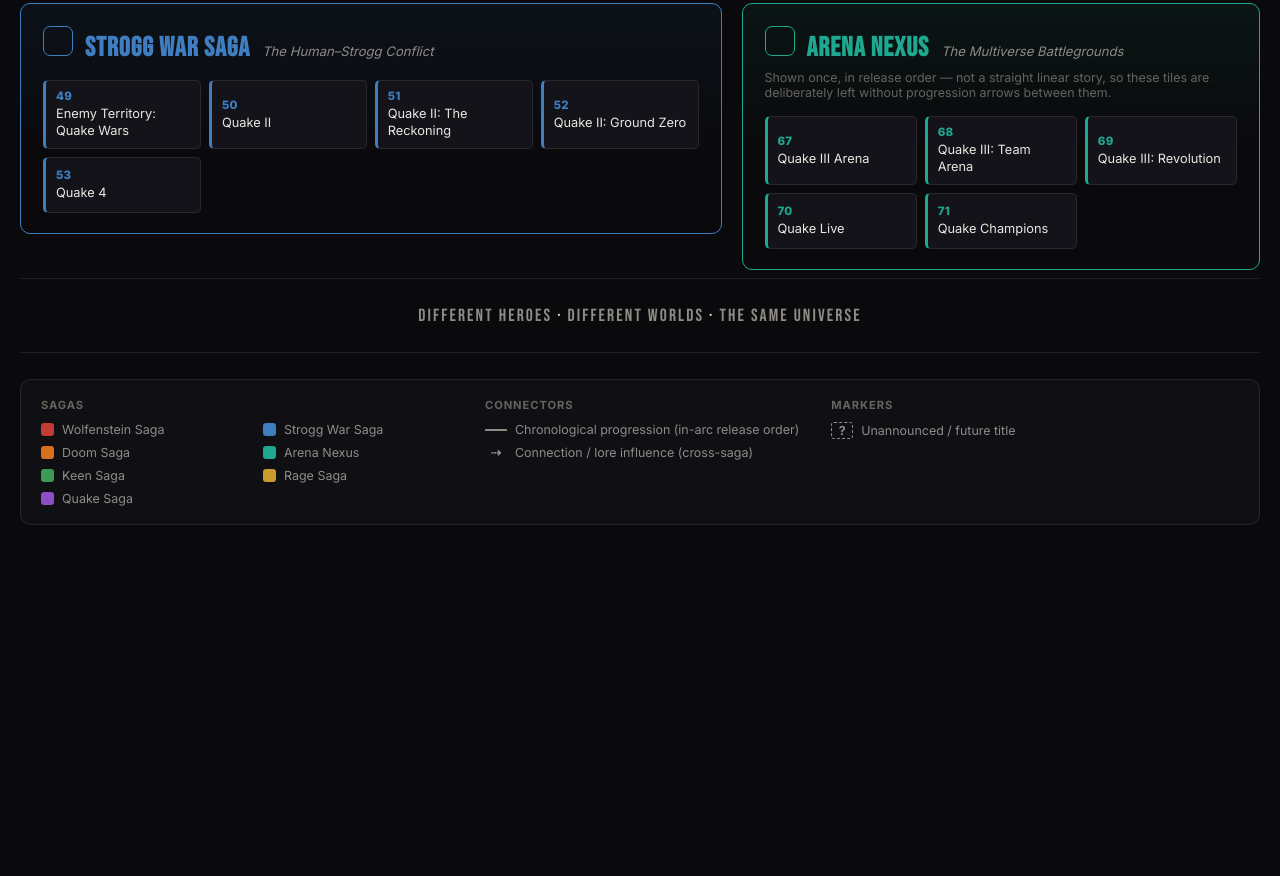
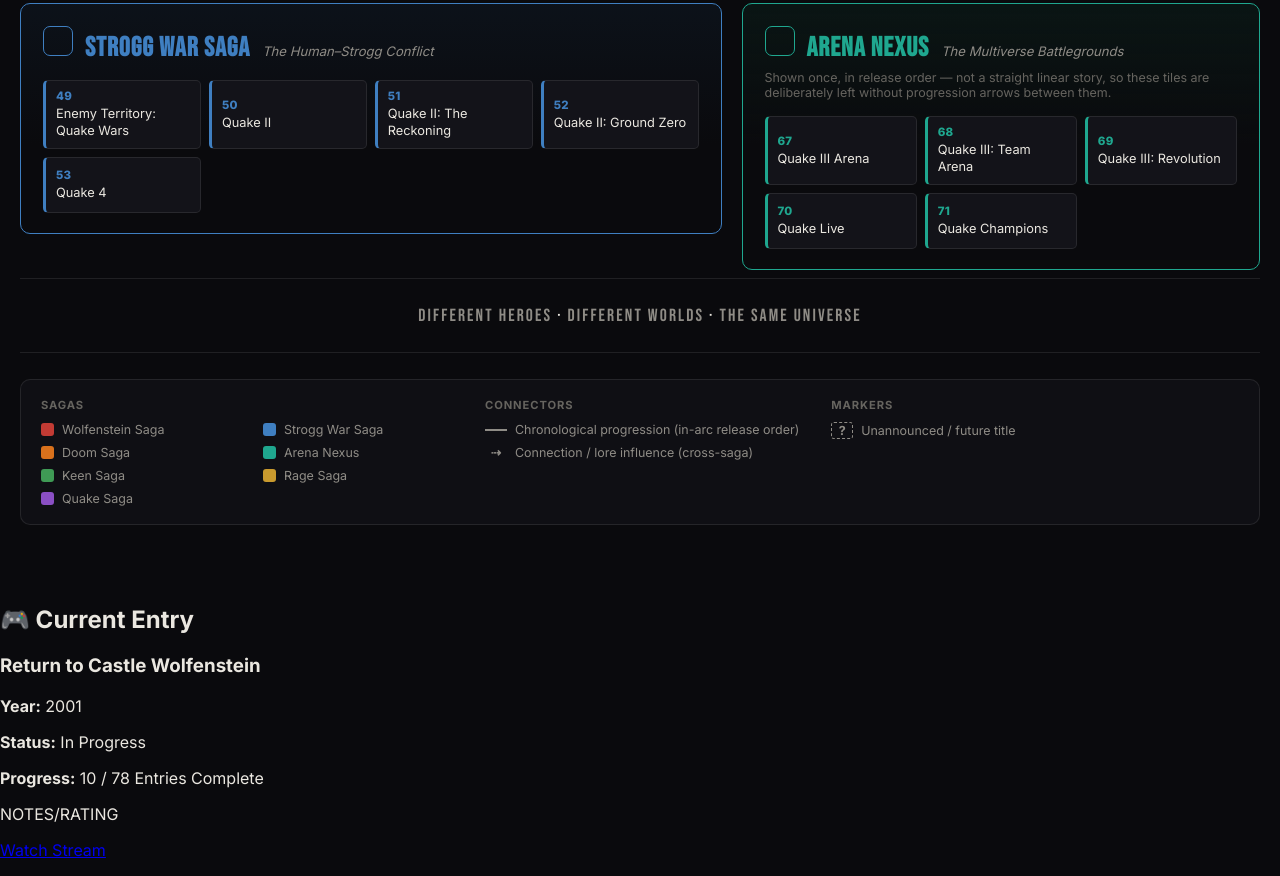
Before and after one commit to teenleaf/Someone-That-s-NoOne-Media-Hub, a plain HTML site: page The id Universe — Corrected Timeline.html in a window 1280 px wide. Shown: the part 2168-3044 px from the top of the page. Before the commit the page ends 2753 px from the top, so only its background shows below. Drawn offline with Linux system fonts and the light colour scheme.

Commit message:
Add current entry section for game details

```diff
--- a/The id Universe — Corrected Timeline.html
+++ b/The id Universe — Corrected Timeline.html
@@ -493,3 +493,32 @@
 </div>
 </body>
 </html>
+<section class="current-entry">
+    <h2>🎮 Current Entry</h2>
+
+    <div class="entry-card current">
+
+        <div class="entry-info">
+
+            <h3>Return to Castle Wolfenstein</h3>
+
+            <p><strong>Year:</strong> 2001</p>
+
+            <p><strong>Status:</strong> In Progress</p>
+
+            <p><strong>Progress:</strong> 10 / 78 Entries Complete</p>
+
+            <p class="entry-notes">
+            NOTES/RATING
+            </p>
+
+            <p>
+                <a href="STREAM_LINK_HERE" target="_blank">
+                    Watch Stream
+                </a>
+            </p>
+
+        </div>
+
+    </div>
+</section>
```
